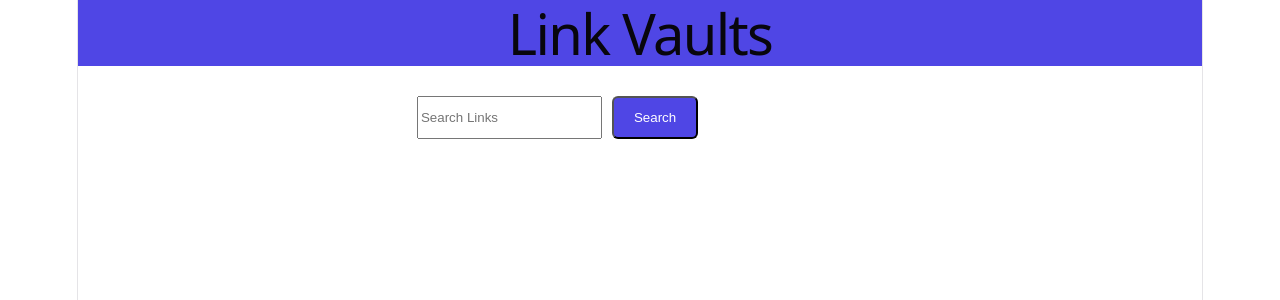
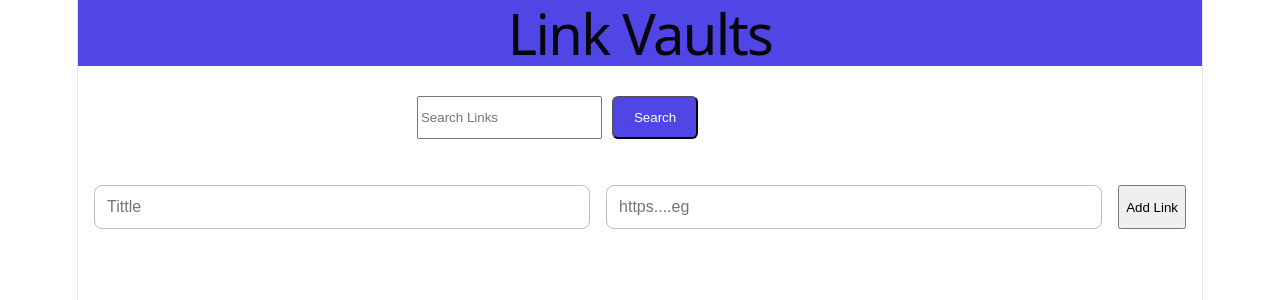
Before and after one commit to Siyanda-Mabaso/ReactTS-LinkVault, a React (Vite) app in the folder linkvault/: page / in a window 1280 px wide. Shown: the top 300 px of the page. Built offline with nearby package versions, Linux system fonts and the light colour scheme.

Commit message:
just did link components need to do some styling

```diff
--- a/linkvault/src/App.tsx
+++ b/linkvault/src/App.tsx
@@ -1,5 +1,6 @@
 import Header from './Components/Header/Header';
 import SearchBar from './Components/SearchBar/SearchBar';
+import  LinkForm  from './Components/LinkForm/LinkForm';
 import './App.css'
 
 function App() {
@@ -10,6 +11,7 @@ function App() {
 
       <Header/>
       <SearchBar/>
+      <LinkForm/>
 
     </>
   )
--- a/linkvault/src/Components/Header/header.module.css
+++ b/linkvault/src/Components/Header/header.module.css
@@ -1,6 +1,6 @@
 .header{
     background-color: #4f46e5;
-    color: white;
+    /* color: white;  */
     padding: 20px;
     text-align: center;
 }
--- a/linkvault/src/Components/LinkForm/LinkForm.module.css
+++ b/linkvault/src/Components/LinkForm/LinkForm.module.css
@@ -0,0 +1,21 @@
+.form{
+    display: flex;
+    gap: 16px;
+    margin:16px;
+    flex-wrap: wrap;
+}
+.input{
+    flex: 1;
+    min-width: 220px;
+    padding: 12px;
+    border: 1px solid#bdbdbd;
+    border-radius: 8px;
+    font-size: 16px;
+    outline: none;
+}
+.button{
+    padding: 16px 24px;
+    /* background-color: ; */
+    cursor: pointer;
+    border: none;
+}
--- a/linkvault/src/Components/LinkForm/LinkForm.tsx
+++ b/linkvault/src/Components/LinkForm/LinkForm.tsx
@@ -3,12 +3,19 @@ import style from './LinkForm.module.css'
 
  const LinkForm = () => {
   return (
-   <form>
-      <label>Enter your name:
-        <input
-        type="text"
-        placeholder='Enter Link'/>
-      </label>
+   <form className={style['form']}>
+    <input
+    type="text"
+    placeholder='Tittle'
+    className={style['input']}
+     />
+
+     <input
+    type="url"
+    placeholder='https....eg'
+    className={style['input']}
+     />
+     <button type='submit'>Add Link</button>
     </form>
   )
 }
```
Also changed, not shown: linkvault/src/Components/SearchBar/SearchBar.tsx (line endings or trailing spaces).
